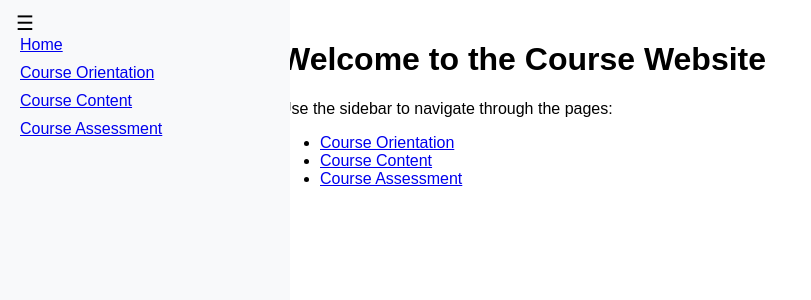
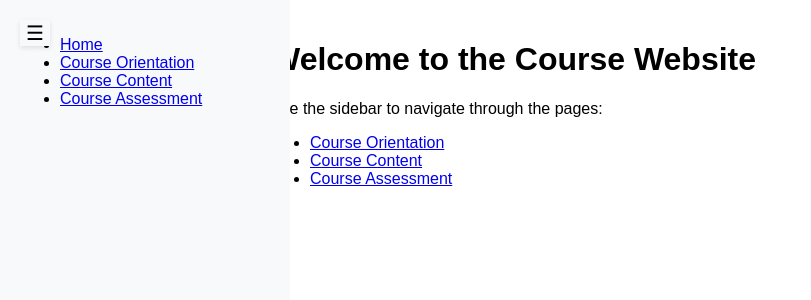
Before and after one commit to nessmadiab/nessmadiab.github.io, a Jekyll site: the page built from index.md, in a window 1280 px wide. Shown: the top 300 px of the page, without its empty margins (0-811 px from the left). Built offline with Jekyll 4.4.1, drawn with Linux system fonts in a browser that asks for light colours.

Commit message:
Update style.css

```diff
--- a/assets/css/style.css
+++ b/assets/css/style.css
@@ -11,7 +11,7 @@
     position: fixed;
     height: 100%;
     overflow: auto;
-    transition: width 0.3s, padding 0.3s;
+    transition: width 0.3s;
 }
 
 .sidebar.collapsed {
@@ -20,36 +20,36 @@
     overflow: hidden;
 }
 
-.sidebar ul {
-    list-style: none;
-    padding: 0;
-}
-
-.sidebar ul li {
-    margin: 10px 0;
-}
-
 .content {
-    margin-left: 260px;
+    margin-left: 250px; /* Adjust based on your sidebar width */
     padding: 20px;
     transition: margin-left 0.3s;
 }
 
-.sidebar.collapsed ~ .content {
+.content.expanded {
     margin-left: 0;
 }
 
 .toggle-btn {
-    position: absolute;
-    top: 10px;
-    left: 10px;
+    position: fixed;
+    top: 20px;
+    left: 20px;
     background-color: #f8f9fa;
     border: none;
     font-size: 20px;
     cursor: pointer;
     z-index: 1000;
+    /* Ensure the button is always visible */
+    box-shadow: 0 2px 5px rgba(0, 0, 0, 0.1);
 }
 
 .toggle-btn:focus {
     outline: none;
 }
+
+/* Initially collapse the sidebar */
+.sidebar.collapsed {
+    width: 0;
+    padding: 0;
+    overflow: hidden;
+}
```
